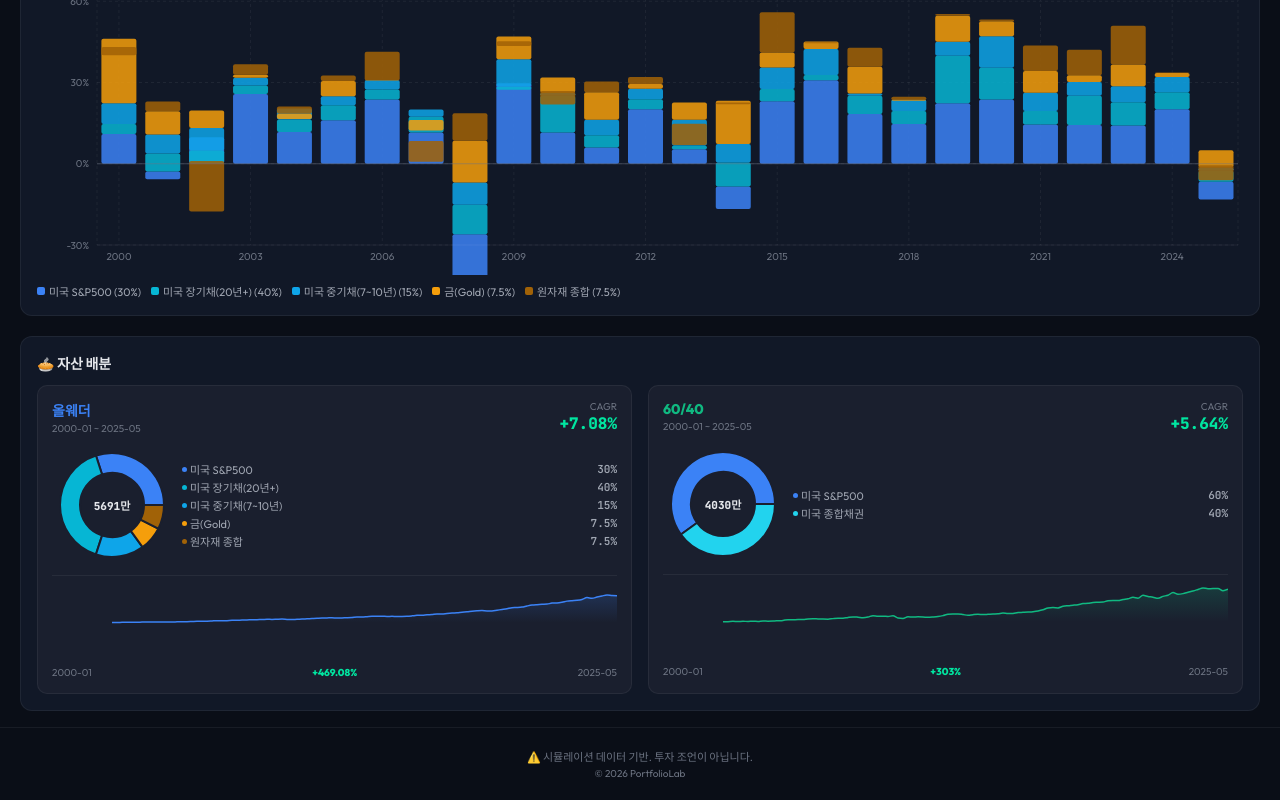
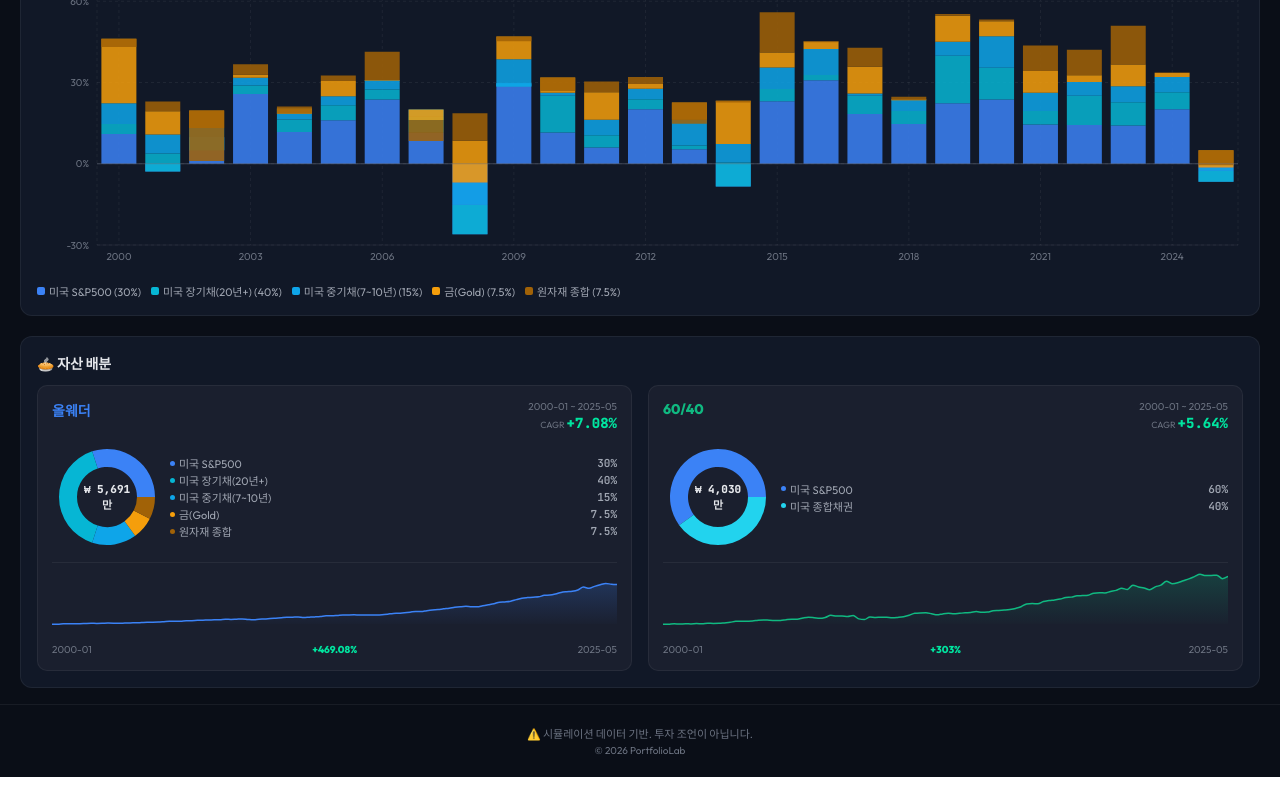
Before and after one commit to Fm-D4vid/stockpulse, a React (Vite) app: page / in a window 1280 px wide. Shown: the part 1480-2280 px from the top of the page. After the commit the page ends 2257 px from the top, so only its background shows below. Built offline with nearby package versions, Linux system fonts and the light colour scheme.

Commit message:
portfolio backtester

```diff
--- a/src/App.jsx
+++ b/src/App.jsx
@@ -93,16 +93,9 @@ function CalPicker({value,onChange,t}){
 
 const CURRENCIES=[{id:"KRW",sym:"₩",name:"원화"},{id:"USD",sym:"$",name:"달러"},{id:"EUR",sym:"€",name:"유로"},{id:"JPY",sym:"¥",name:"엔화"}];
 
-// Custom bar shape with highlight effect
-function HighlightBar(props){
-  const{x,y,width,height,fill,opacity,isHighlighted}=props;
-  if(!height||height===0)return null;
-  const h=Math.abs(height);const yPos=height<0?y:y;
-  return(<g>
-    {isHighlighted&&<rect x={x-3} y={yPos-2} width={width+6} height={h+4} rx={4} fill="none" stroke="#00E5A0" strokeWidth={2} filter="url(#glow)"/>}
-    <rect x={x} y={yPos} width={width} height={h} rx={2} fill={fill} opacity={opacity||0.85}/>
-  </g>);
-}
+// 천원단위 포맷
+function fmtNum(v){return Number(v).toLocaleString();}
+function fmtShort(v){if(v>=100000000)return`${(v/100000000).toFixed(1)} 억`;if(v>=10000)return`${fmtNum(Math.round(v/10000))} 만`;return fmtNum(v);}
 
 export default function App(){
   const[dark,setDark]=useState(true);const t=dark?DARK:LIGHT;
@@ -121,6 +114,7 @@ export default function App(){
   const[initAmt,setInitAmt]=useState(10000000);
   const[currency,setCurrency]=useState("KRW");
   const curSym=CURRENCIES.find(c=>c.id===currency)?.sym||"₩";
+  const fmtAmt=v=>`${curSym} ${fmtNum(v)}`;
 
   const secRef={cum:useRef(null),mdd:useRef(null),yearly:useRef(null),alloc:useRef(null)};
   const scrollTo=k=>{secRef[k]?.current?.scrollIntoView({behavior:"smooth",block:"start"});};
@@ -136,7 +130,12 @@ export default function App(){
   const addA=aid=>{if(editP.assets.find(x=>x.a===aid))return;setEditP(p=>({...p,assets:[...p.assets,{a:aid,w:0}]}));setPicker(false);};
   const bmResult=results[benchmark];const bmPort=allP.find(p=>p.id===benchmark);
   const ttStyle={background:t.bgCard,border:`1px solid ${t.border}`,borderRadius:8,fontSize:11,color:t.text};
-  const fmtAmt=v=>`${curSym}${Number(v).toLocaleString()}`;
+
+  // 금액 입력 포맷 (display용)
+  const[amtInput,setAmtInput]=useState(fmtNum(initAmt));
+  const handleAmtChange=e=>{const raw=e.target.value.replace(/[^0-9]/g,"");const num=parseInt(raw)||0;setInitAmt(num);setAmtInput(fmtNum(num));};
+  const handleAmtFocus=()=>setAmtInput(String(initAmt));
+  const handleAmtBlur=()=>setAmtInput(fmtNum(initAmt));
 
   const css=`@import url('https://fonts.googleapis.com/css2?family=JetBrains+Mono:wght@400;600;800&family=Outfit:wght@300;400;600;800;900&display=swap');*{box-sizing:border-box;margin:0;padding:0}::-webkit-scrollbar{width:5px;height:5px}::-webkit-scrollbar-track{background:transparent}::-webkit-scrollbar-thumb{background:${t.border};border-radius:3px}@keyframes fadeIn{from{opacity:0;transform:translateY(8px)}to{opacity:1;transform:translateY(0)}}input[type=range]{-webkit-appearance:none;background:${t.border};height:4px;border-radius:2px;outline:none}input[type=range]::-webkit-slider-thumb{-webkit-appearance:none;width:14px;height:14px;border-radius:50%;background:${t.accent};cursor:pointer}select,input[type=text],input[type=number]{background:${t.bgSurface};border:1px solid ${t.border};color:${t.text};border-radius:6px;padding:6px 10px;font-size:12px;outline:none;font-family:inherit}`;
 
@@ -167,7 +166,7 @@ export default function App(){
             </div>
           </div>
           <div style={{width:1,height:28,background:t.border,flexShrink:0}}/>
-          <div><div style={{fontSize:9,color:t.textDim,marginBottom:4,fontWeight:700}}>투자금액</div><div style={{display:"flex",gap:4,alignItems:"center"}}><select value={currency} onChange={e=>setCurrency(e.target.value)} style={{fontSize:11,padding:"4px 6px",borderRadius:4,width:56}}>{CURRENCIES.map(c=><option key={c.id} value={c.id}>{c.sym} {c.id}</option>)}</select><input type="number" value={initAmt} onChange={e=>setInitAmt(Math.max(1,+e.target.value))} style={{width:100,fontSize:11,textAlign:"right"}}/></div></div>
+          <div><div style={{fontSize:9,color:t.textDim,marginBottom:4,fontWeight:700}}>투자금액</div><div style={{display:"flex",gap:4,alignItems:"center"}}><select value={currency} onChange={e=>setCurrency(e.target.value)} style={{fontSize:11,padding:"4px 6px",borderRadius:4,width:56}}>{CURRENCIES.map(c=><option key={c.id} value={c.id}>{c.sym} {c.id}</option>)}</select><input type="text" value={amtInput} onChange={handleAmtChange} onFocus={handleAmtFocus} onBlur={handleAmtBlur} style={{width:110,fontSize:11,textAlign:"right"}}/></div></div>
           <div style={{width:1,height:28,background:t.border,flexShrink:0}}/>
           <div><div style={{fontSize:9,color:t.textDim,marginBottom:4,fontWeight:700}}>기간</div><div style={{display:"flex",alignItems:"center",gap:4}}><CalPicker value={startD} onChange={setStartD} t={t}/><span style={{color:t.textDim,fontSize:11}}>~</span><CalPicker value={endD} onChange={setEndD} t={t}/></div></div>
           <div style={{width:1,height:28,background:t.border,flexShrink:0}}/>
@@ -185,13 +184,13 @@ export default function App(){
         {!activeP.length?(<div style={{textAlign:"center",padding:"60px 0",color:t.textMuted}}><div style={{fontSize:36,marginBottom:10}}>📊</div><div style={{fontSize:15,fontWeight:600}}>포트폴리오를 선택해주세요</div></div>):(
         <div style={{display:"flex",flexDirection:"column",gap:20,animation:"fadeIn .4s ease"}}>
 
-          {/* 누적 수익률 - 기본 % */}
+          {/* 누적 수익률 */}
           <div ref={secRef.cum} style={{background:t.bgCard,borderRadius:12,padding:16,border:`1px solid ${t.border}`,scrollMarginTop:140}}>
             <div style={{display:"flex",justifyContent:"space-between",alignItems:"center",marginBottom:12}}>
               <div style={{fontSize:14,fontWeight:700}}>📈 누적 수익률</div>
               <div style={{display:"flex",gap:3}}><Tab active={cumUnit==="pct"} onClick={()=>setCumUnit("pct")}>% 수익률</Tab><Tab active={cumUnit==="amount"} onClick={()=>setCumUnit("amount")}>{curSym} 금액</Tab></div>
             </div>
-            <ResponsiveContainer width="100%" height={360}><LineChart data={chartData} margin={{top:5,right:5,left:10,bottom:0}}><CartesianGrid stroke={t.border} strokeDasharray="3 3"/><XAxis dataKey="date" tick={{fill:t.textDim,fontSize:10}} tickLine={false} axisLine={{stroke:t.border}} interval={Math.floor(chartData.length/8)}/><YAxis tick={{fill:t.textDim,fontSize:10}} tickLine={false} axisLine={false} tickFormatter={cumUnit==="pct"?v=>`${v}%`:v=>{if(v>=100000000)return`${(v/100000000).toFixed(1)}억`;if(v>=10000)return`${(v/10000).toFixed(0)}만`;return v.toLocaleString();}}/><Tooltip contentStyle={ttStyle} formatter={(v,n)=>{const p=allP.find(x=>cumUnit==="pct"?n===`${x.id}_p`:n===`${x.id}_v`);return[cumUnit==="pct"?`${v}%`:fmtAmt(v),p?.name||""];}}/>{activeP.map(p=><Line key={p.id} type="monotone" dataKey={cumUnit==="pct"?`${p.id}_p`:`${p.id}_v`} stroke={p.color} strokeWidth={1.8} dot={false}/>)}</LineChart></ResponsiveContainer>
+            <ResponsiveContainer width="100%" height={360}><LineChart data={chartData} margin={{top:5,right:5,left:10,bottom:0}}><CartesianGrid stroke={t.border} strokeDasharray="3 3"/><XAxis dataKey="date" tick={{fill:t.textDim,fontSize:10}} tickLine={false} axisLine={{stroke:t.border}} interval={Math.floor(chartData.length/8)}/><YAxis tick={{fill:t.textDim,fontSize:10}} tickLine={false} axisLine={false} tickFormatter={cumUnit==="pct"?v=>`${v}%`:v=>fmtShort(v)}/><Tooltip contentStyle={ttStyle} formatter={(v,n)=>{const p=allP.find(x=>cumUnit==="pct"?n===`${x.id}_p`:n===`${x.id}_v`);return[cumUnit==="pct"?`${v}%`:fmtAmt(v),p?.name||""];}}/>{activeP.map(p=><Line key={p.id} type="monotone" dataKey={cumUnit==="pct"?`${p.id}_p`:`${p.id}_v`} stroke={p.color} strokeWidth={1.8} dot={false}/>)}</LineChart></ResponsiveContainer>
             <div style={{display:"flex",gap:12,marginTop:10,flexWrap:"wrap"}}>{activeP.map(p=><div key={p.id} style={{display:"flex",alignItems:"center",gap:4,fontSize:11,color:t.textMuted}}><span style={{width:10,height:3,borderRadius:2,background:p.color}}/>{p.name} → {fmtAmt(results[p.id]?.finalVal||0)}</div>)}</div>
           </div>
 
@@ -205,7 +204,7 @@ export default function App(){
                   <td style={{padding:"10px",display:"flex",alignItems:"center",gap:6}}><span style={{width:8,height:8,borderRadius:"50%",background:p.color}}/><span style={{fontWeight:600}}>{p.name}</span>{isBm&&<span style={{fontSize:9,padding:"1px 5px",borderRadius:3,background:t.accent,color:t.bg,fontWeight:700}}>기준</span>}</td>
                   <td style={{padding:"10px",textAlign:"right",fontFamily:"'JetBrains Mono',monospace",fontWeight:600}}>{fmtAmt(r.finalVal)}</td>
                   <td style={{padding:"10px",textAlign:"right",fontFamily:"'JetBrains Mono',monospace",fontWeight:700,color:r.cagr>=0?t.accent:t.danger}}>{r.cagr>0?"+":""}{r.cagr}%</td>
-                  <td style={{padding:"10px",textAlign:"right",fontFamily:"'JetBrains Mono',monospace",color:r.totalRet>=0?t.accent:t.danger}}>{r.totalRet>0?"+":""}{r.totalRet}%</td>
+                  <td style={{padding:"10px",textAlign:"right",fontFamily:"'JetBrains Mono',monospace",color:r.totalRet>=0?t.accent:t.danger}}>{r.totalRet>0?"+":""}{fmtNum(r.totalRet)}%</td>
                   <td style={{padding:"10px",textAlign:"right",fontFamily:"'JetBrains Mono',monospace",color:t.danger}}>{r.mdd}%</td>
                   <td style={{padding:"10px",textAlign:"right",fontFamily:"'JetBrains Mono',monospace"}}>{r.sharpe}</td>
                   <td style={{padding:"10px",textAlign:"right",fontFamily:"'JetBrains Mono',monospace",color:t.warning}}>{r.vol}%</td>
@@ -221,7 +220,7 @@ export default function App(){
             <div style={{display:"flex",gap:12,marginTop:10,flexWrap:"wrap"}}>{activeP.map(p=><div key={p.id} style={{display:"flex",alignItems:"center",gap:4,fontSize:11,color:t.textMuted}}><span style={{width:10,height:3,borderRadius:2,background:p.color}}/>{p.name} ({results[p.id]?.mdd}%)</div>)}</div>
           </div>
 
-          {/* 연도별 자산 */}
+          {/* 연도별 자산 - 클릭 시 테두리/그림자 효과, 커서 없음 */}
           <div ref={secRef.yearly} style={{background:t.bgCard,borderRadius:12,padding:16,border:`1px solid ${t.border}`,scrollMarginTop:140}}>
             <div style={{fontSize:14,fontWeight:700,marginBottom:4}}>📊 연도별 자산별 수익률</div>
             <div style={{fontSize:11,color:t.textMuted,marginBottom:12}}>기준: {bmPort?.name||"없음"} · 차트 바를 클릭하면 오른쪽에 상세</div>
@@ -229,15 +228,12 @@ export default function App(){
               <div style={{flex:"1 1 auto",minWidth:0}}>
                 <ResponsiveContainer width="100%" height={360}>
                   <BarChart data={bmResult.yba} margin={{top:5,right:5,left:0,bottom:0}} onClick={e=>{if(e&&e.activeLabel)setSelYear(selYear===e.activeLabel?null:e.activeLabel);}}>
-                    <defs><filter id="glow"><feGaussianBlur stdDeviation="3" result="blur"/><feMerge><feMergeNode in="blur"/><feMergeNode in="SourceGraphic"/></feMerge></filter></defs>
                     <CartesianGrid stroke={t.border} strokeDasharray="3 3"/>
                     <XAxis dataKey="year" tick={{fill:t.textDim,fontSize:10}} tickLine={false} axisLine={{stroke:t.border}} interval={2}/>
                     <YAxis tick={{fill:t.textDim,fontSize:10}} tickLine={false} axisLine={false} tickFormatter={v=>`${v}%`}/>
                     <Tooltip contentStyle={ttStyle} cursor={false} formatter={(v,name)=>{const a=ga(name);return[`${Number(v).toFixed(1)}%`,a.name];}}/>
                     <ReferenceLine y={0} stroke={t.textDim} strokeWidth={0.5}/>
-                    {bmResult.en.map(a=><Bar key={a.a} dataKey={a.a} stackId="a" cursor="pointer" shape={props=>{const isH=selYear&&props.year===selYear;return<HighlightBar {...props} isHighlighted={isH}/>;}}>
-                      {bmResult.yba.map((entry,idx)=><Cell key={idx} fill={a.color} opacity={0.85}/>)}
-                    </Bar>)}
+                    {bmResult.en.map(a=><Bar key={a.a} dataKey={a.a} stackId="a" fill={a.color} opacity={0.85} cursor="pointer"/>)}
                   </BarChart>
                 </ResponsiveContainer>
                 <div style={{display:"flex",gap:10,marginTop:8,flexWrap:"wrap"}}>{bmResult.en.map(a=><div key={a.a} style={{display:"flex",alignItems:"center",gap:4,fontSize:11,color:t.textMuted}}><span style={{width:8,height:8,borderRadius:2,background:a.color}}/>{a.name} ({a.w}%)</div>)}</div>
@@ -254,7 +250,7 @@ export default function App(){
             </div>}
           </div>
 
-          {/* 자산 배분 - 2~3열 그리드 + 도넛 + 에어리어차트 */}
+          {/* 자산 배분 */}
           <div ref={secRef.alloc} style={{background:t.bgCard,borderRadius:12,padding:16,border:`1px solid ${t.border}`,scrollMarginTop:140}}>
             <div style={{fontSize:14,fontWeight:700,marginBottom:12}}>🥧 자산 배분</div>
             <div style={{display:"grid",gridTemplateColumns:activeP.length<=2?"repeat(2,1fr)":"repeat(3,1fr)",gap:16}}>
@@ -262,38 +258,42 @@ export default function App(){
               const pColor=p.color;const lastPct=r.data[r.data.length-1]?.pct||0;
               return(
                 <div key={p.id} style={{background:t.bgSurface,borderRadius:10,padding:14,border:`1px solid ${t.border}`}}>
-                  {/* 상단: 이름 + 기간 + CAGR */}
+                  {/* 상단: 이름 좌측 / 기간+CAGR 우측 */}
                   <div style={{display:"flex",justifyContent:"space-between",alignItems:"flex-start",marginBottom:10}}>
-                    <div><div style={{fontSize:14,fontWeight:800,color:pColor}}>{p.name}</div><div style={{fontSize:10,color:t.textDim,marginTop:2}}>{startD} ~ {endD}</div></div>
-                    <div style={{textAlign:"right"}}><div style={{fontSize:10,color:t.textDim}}>CAGR</div><div style={{fontSize:16,fontWeight:800,fontFamily:"'JetBrains Mono',monospace",color:r.cagr>=0?t.accent:t.danger}}>{r.cagr>0?"+":""}{r.cagr}%</div></div>
+                    <div style={{fontSize:14,fontWeight:800,color:pColor}}>{p.name}</div>
+                    <div style={{textAlign:"right"}}>
+                      <div style={{fontSize:10,color:t.textDim}}>{startD} ~ {endD}</div>
+                      <div style={{fontSize:9,color:t.textDim,marginTop:1}}>CAGR <span style={{fontSize:14,fontWeight:800,fontFamily:"'JetBrains Mono',monospace",color:r.cagr>=0?t.accent:t.danger}}>{r.cagr>0?"+":""}{r.cagr}%</span></div>
+                    </div>
                   </div>
-                  {/* 중단: 도넛 + 자산목록 */}
-                  <div style={{display:"flex",gap:10,alignItems:"center",marginBottom:10}}>
-                    <div style={{position:"relative",width:120,height:120,flexShrink:0}}>
-                      <ResponsiveContainer width={120} height={120}><PieChart><Pie data={r.en.map(a=>({name:a.name,value:a.w}))} cx="50%" cy="50%" innerRadius={32} outerRadius={52} dataKey="value" stroke={t.bgSurface} strokeWidth={2}>{r.en.map((a,i)=><Cell key={i} fill={a.color}/>)}</Pie><Tooltip contentStyle={ttStyle} formatter={(v,name)=>[`${v}%`,name]}/></PieChart></ResponsiveContainer>
-                      <div style={{position:"absolute",top:"50%",left:"50%",transform:"translate(-50%,-50%)",textAlign:"center",pointerEvents:"none"}}><div style={{fontSize:11,fontWeight:800,fontFamily:"'JetBrains Mono',monospace",color:t.text}}>{fmtAmt(r.finalVal).length>8?`${(r.finalVal/10000).toFixed(0)}만`:fmtAmt(r.finalVal)}</div></div>
+                  {/* 중단: 도넛 + 자산목록 (간격 좁게) */}
+                  <div style={{display:"flex",gap:8,alignItems:"center",marginBottom:10}}>
+                    <div style={{position:"relative",width:110,height:110,flexShrink:0}}>
+                      <ResponsiveContainer width={110} height={110}><PieChart><Pie data={r.en.map(a=>({name:a.name,value:a.w}))} cx="50%" cy="50%" innerRadius={30} outerRadius={48} dataKey="value" stroke="none" strokeWidth={0}>{r.en.map((a,i)=><Cell key={i} fill={a.color}/>)}</Pie><Tooltip contentStyle={ttStyle} formatter={(v,name)=>[`${v}%`,name]}/></PieChart></ResponsiveContainer>
+                      <div style={{position:"absolute",top:"50%",left:"50%",transform:"translate(-50%,-50%)",textAlign:"center",pointerEvents:"none"}}><div style={{fontSize:11,fontWeight:800,fontFamily:"'JetBrains Mono',monospace",color:t.text}}>{curSym} {fmtShort(r.finalVal)}</div></div>
                     </div>
-                    <div style={{display:"flex",flexDirection:"column",gap:2,flex:1,minWidth:0}}>
-                      {r.en.map(a=><div key={a.a} style={{display:"flex",justifyContent:"space-between",alignItems:"center",fontSize:11,color:t.textMuted,gap:6}}>
-                        <span style={{display:"flex",alignItems:"center",gap:3,overflow:"hidden",textOverflow:"ellipsis",whiteSpace:"nowrap"}}><span style={{width:5,height:5,borderRadius:"50%",background:a.color,flexShrink:0}}/>{a.name}</span>
-                        <span style={{fontFamily:"'JetBrains Mono',monospace",fontWeight:600,flexShrink:0}}>{a.w}%</span>
+                    <div style={{display:"flex",flexDirection:"column",gap:1,flex:1,minWidth:0}}>
+                      {r.en.map(a=><div key={a.a} style={{display:"flex",alignItems:"center",fontSize:11,color:t.textMuted,gap:4}}>
+                        <span style={{width:5,height:5,borderRadius:"50%",background:a.color,flexShrink:0}}/>
+                        <span style={{overflow:"hidden",textOverflow:"ellipsis",whiteSpace:"nowrap",flex:1}}>{a.name}</span>
+                        <span style={{fontFamily:"'JetBrains Mono',monospace",fontWeight:600,flexShrink:0,marginLeft:4}}>{a.w}%</span>
                       </div>)}
                     </div>
                   </div>
-                  {/* 하단: 에어리어 차트 */}
+                  {/* 하단: 에어리어 차트 (꽉 차게) */}
                   <div style={{borderTop:`1px solid ${t.border}`,paddingTop:8}}>
-                    <ResponsiveContainer width="100%" height={80}>
-                      <AreaChart data={r.data.filter((_,i)=>i%3===0)} margin={{top:4,right:0,left:0,bottom:0}}>
-                        <defs><linearGradient id={`ag-${p.id}`} x1="0" y1="0" x2="0" y2="1"><stop offset="0%" stopColor={pColor} stopOpacity={0.3}/><stop offset="100%" stopColor={pColor} stopOpacity={0}/></linearGradient></defs>
+                    <ResponsiveContainer width="100%" height={70}>
+                      <AreaChart data={r.data.filter((_,i)=>i%3===0)} margin={{top:2,right:0,left:0,bottom:0}}>
+                        <defs><linearGradient id={`ag-${p.id}`} x1="0" y1="0" x2="0" y2="1"><stop offset="0%" stopColor={pColor} stopOpacity={0.35}/><stop offset="100%" stopColor={pColor} stopOpacity={0.02}/></linearGradient></defs>
                         <Area type="monotone" dataKey="pct" stroke={pColor} strokeWidth={1.5} fill={`url(#ag-${p.id})`} dot={false}/>
-                        <XAxis dataKey="date" tick={false} axisLine={false} tickLine={false}/>
-                        <YAxis tick={false} axisLine={false} tickLine={false}/>
+                        <XAxis dataKey="date" hide={true}/>
+                        <YAxis hide={true}/>
                         <Tooltip contentStyle={ttStyle} formatter={v=>[`${v}%`,"수익률"]} labelFormatter={l=>l}/>
                       </AreaChart>
                     </ResponsiveContainer>
                     <div style={{display:"flex",justifyContent:"space-between",fontSize:10,color:t.textDim,marginTop:2}}>
                       <span>{startD}</span>
-                      <span style={{fontWeight:700,color:lastPct>=0?t.accent:t.danger}}>{lastPct>=0?"+":""}{lastPct}%</span>
+                      <span style={{fontWeight:700,color:lastPct>=0?t.accent:t.danger}}>{lastPct>=0?"+":""}{fmtNum(lastPct)}%</span>
                       <span>{endD}</span>
                     </div>
                   </div>
```
